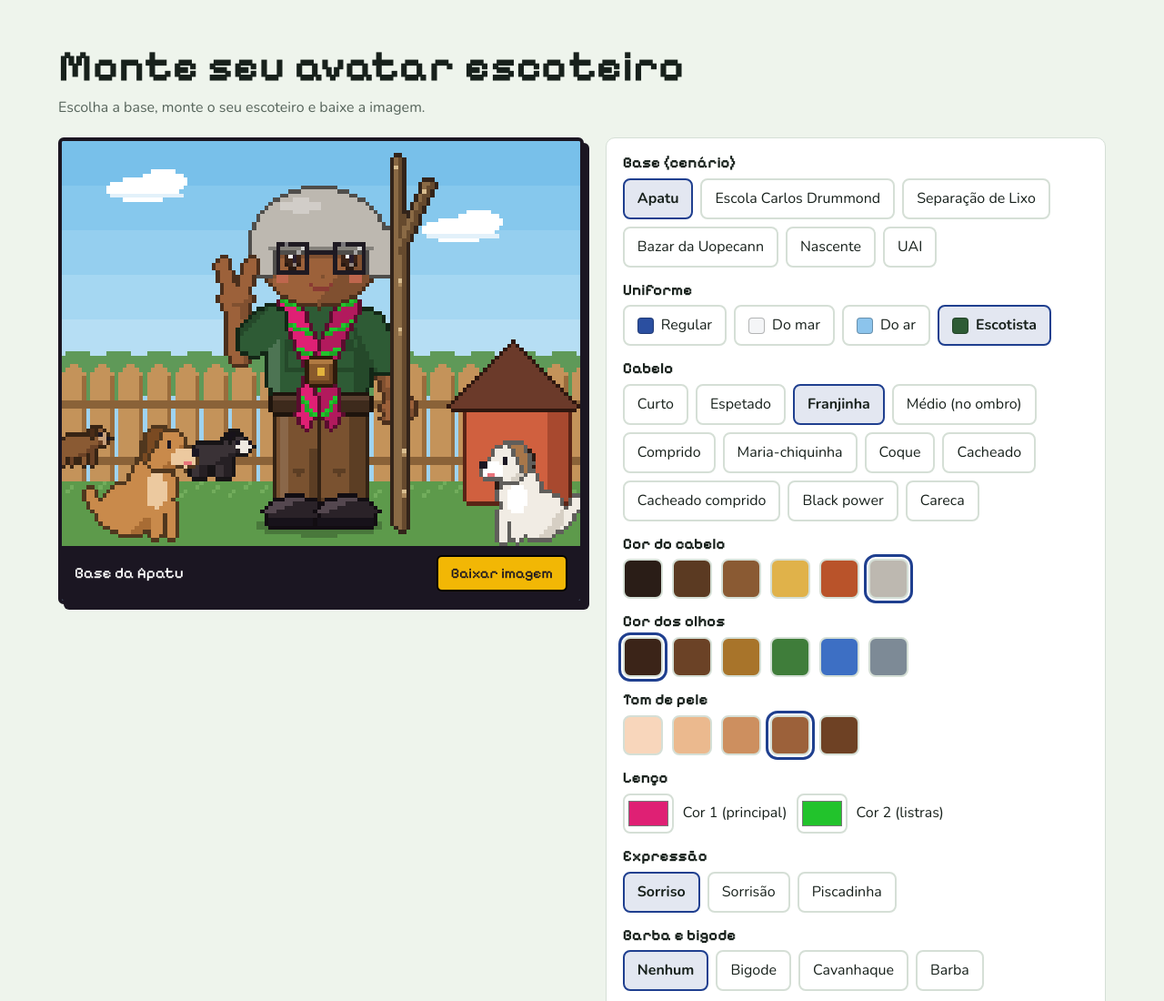
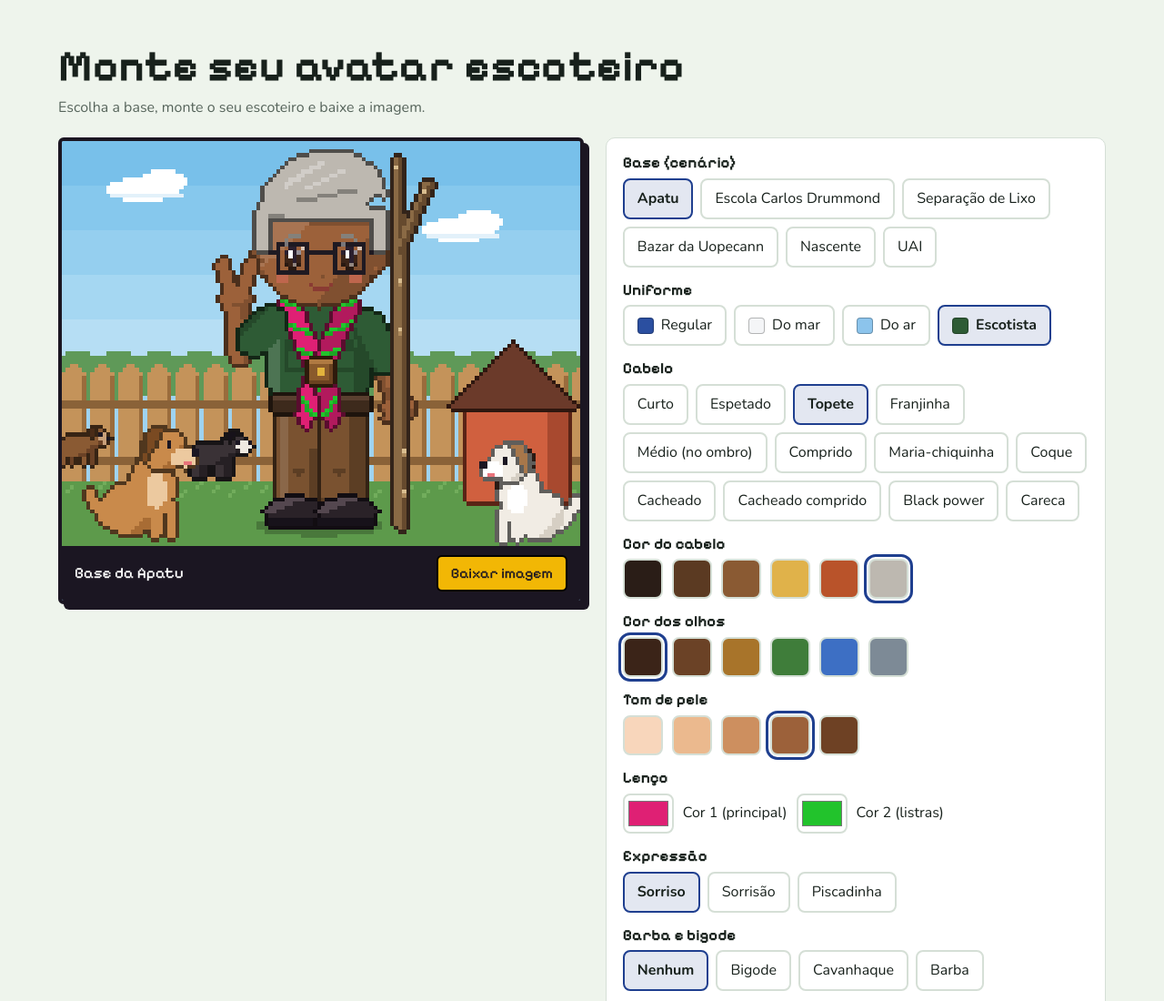
Before and after one commit to evertontavaresdev/cyberpyo-avatars, a plain HTML site: page avatar-bases/index.html in a window 1280 px wide. Shown: the top 1100 px of the page at 91% size. Drawn offline with nearby package versions, Linux system fonts and the light colour scheme.

Commit message:
Adiciona cabelo topete nos dois geradores
Co-Authored-By: Claude Opus 5.5 <noreply@anthropic.com>
Claude-Session: https://claude.ai/code/session_017kQg7PxgceukNSnJZmsfBL

```diff
--- a/avatar-bases/index.html
+++ b/avatar-bases/index.html
@@ -157,6 +157,9 @@ const HAIR={
     P.tri([16,19],[25,13],[13,7],c);P.tri([22,14],[31,12],[23,2],c);P.tri([29,12],[37,12],[34,1],c);P.tri([35,13],[43,15],[44,3],c);P.tri([41,16],[48,21],[51,9],c);
     P.tri([16,19],[23,19],[18,28],c);P.tri([22,19],[29,19],[25,26],c);P.tri([28,19],[35,19],[31,25],c);P.tri([34,19],[41,19],[38,26],c);P.tri([40,19],[47,19],[46,28],c);
     P.ell(27,14,4,1.5,l);P.tri([33,4],[34,4],[33,11],l)}},
+  topete:{n:'Topete',front(P,c,s,l){P.ell(31.5,22,16,12,c,{ymax:16});P.r(16,15,18,24,c);P.r(45,15,47,24,c);
+    P.ell(32,10,14,4.5,c);P.poly([[17,17],[18,10],[23,4],[31,0.5],[40,1.5],[46,5],[48,12],[44,10],[38,7],[31,8],[26,12],[23,17]],c);
+    P.line(23,9,32,3.5,1.4,l);P.line(28,10,38,5,1.1,l);P.line(26,13,41,10,1,s);P.r(19,16,22,16,s)}},
   franja:{n:'Franjinha',front(P,c,s,l){P.ell(31.5,23,16.5,13,c,{ymax:24});P.r(15,20,19,30,c);P.r(44,20,48,30,c);P.each((x,y)=>y===24&&x>18&&x<45?s:null);P.ell(27,14,5,1.6,l)}},
   medio:{n:'Médio (no ombro)',
     back(P,c,s){P.poly([[14,20],[49,20],[50,42],[13,42]],c);P.ell(31.5,42,18.5,3.5,c);P.r(14,30,14,43,s);P.r(49,30,49,43,s);P.p(12,44,c);P.p(51,44,c)},
```
Also changed, not shown: mural/index.html (+3 -0 lines), 1 other file.
